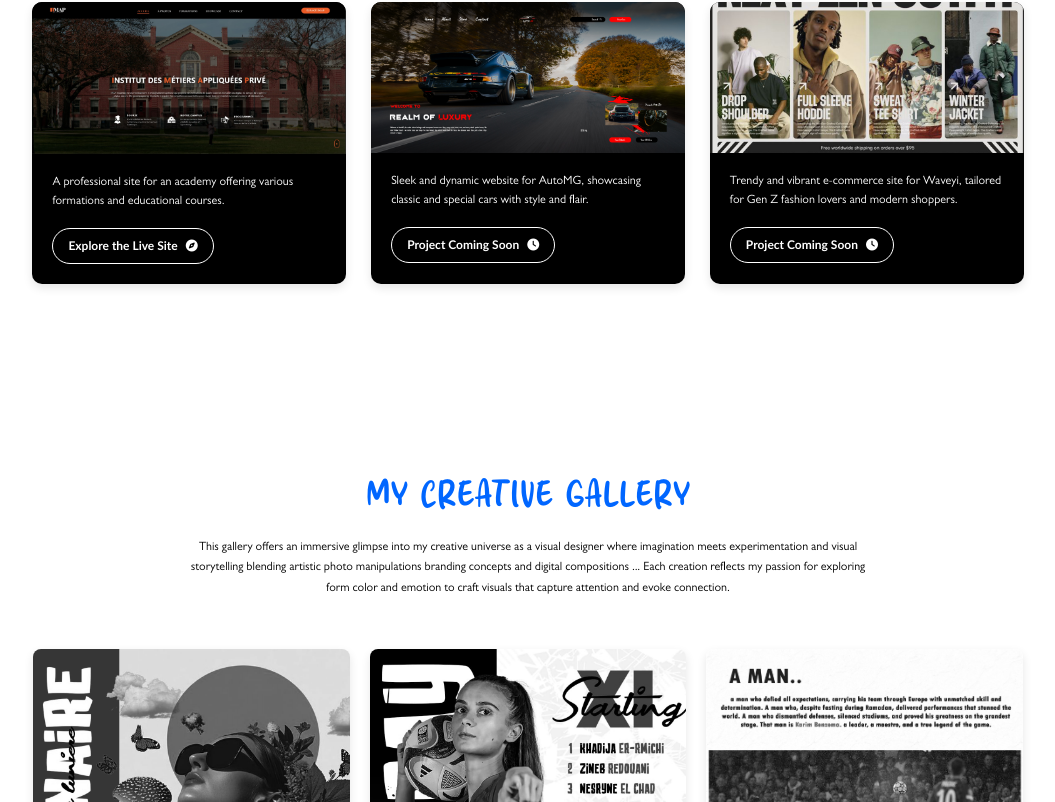
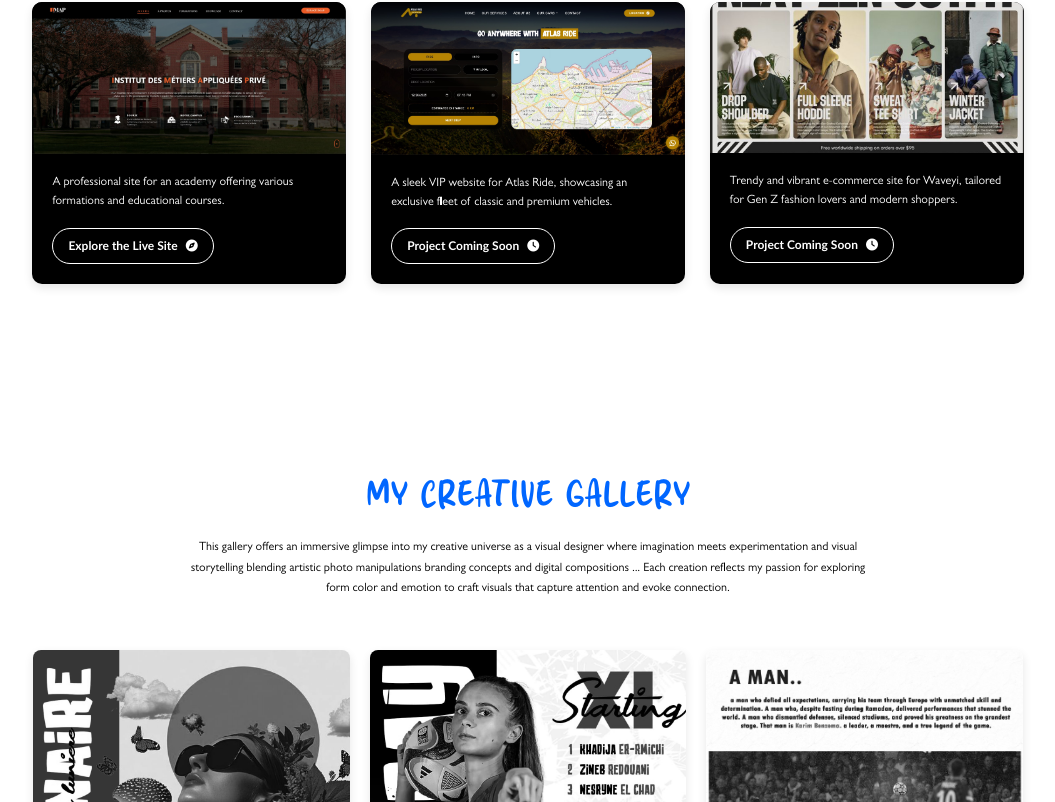
Before and after one commit to ygartt/portfolio, a React (Vite) app: page / in a window 1280 px wide. Shown: the part 3151-3953 px from the top of the page, without its empty margins (112-1167 px from the left). Built offline with nearby package versions, Linux system fonts and the light colour scheme.

Commit message:
atlas ride project was Added .

```diff
--- a/src/pages/Works.jsx
+++ b/src/pages/Works.jsx
@@ -6,6 +6,7 @@ import qoodyImage from "../assets/imgs/works/qoody.jpg";
 import imapImage from "../assets/imgs/works/4-Imap.jpg";
 import automgImage from "../assets/imgs/works/automg.jpg";
 import waveyiImage from "../assets/imgs/works/waveyi.jpg";
+import atlasImage from "../assets/imgs/works/AtlasRide.jpg";
 
 const worksData = [
   {
@@ -46,10 +47,10 @@ const worksData = [
   },
   {
     id: 5,
-    imageSrc: automgImage,
-    altText: "AutoMG Cars",
+    imageSrc: atlasImage,
+    altText: "Atlas Ride",
     description:
-      "Sleek and dynamic website for AutoMG, showcasing classic and special cars with style and flair.",
+      "A sleek VIP website for Atlas Ride, showcasing an exclusive fleet of classic and premium vehicles.",
     link: null,
     isComingSoon: true,
   },
```
Also changed, not shown: src/assets/imgs/works/AtlasRide.jpg (added).
